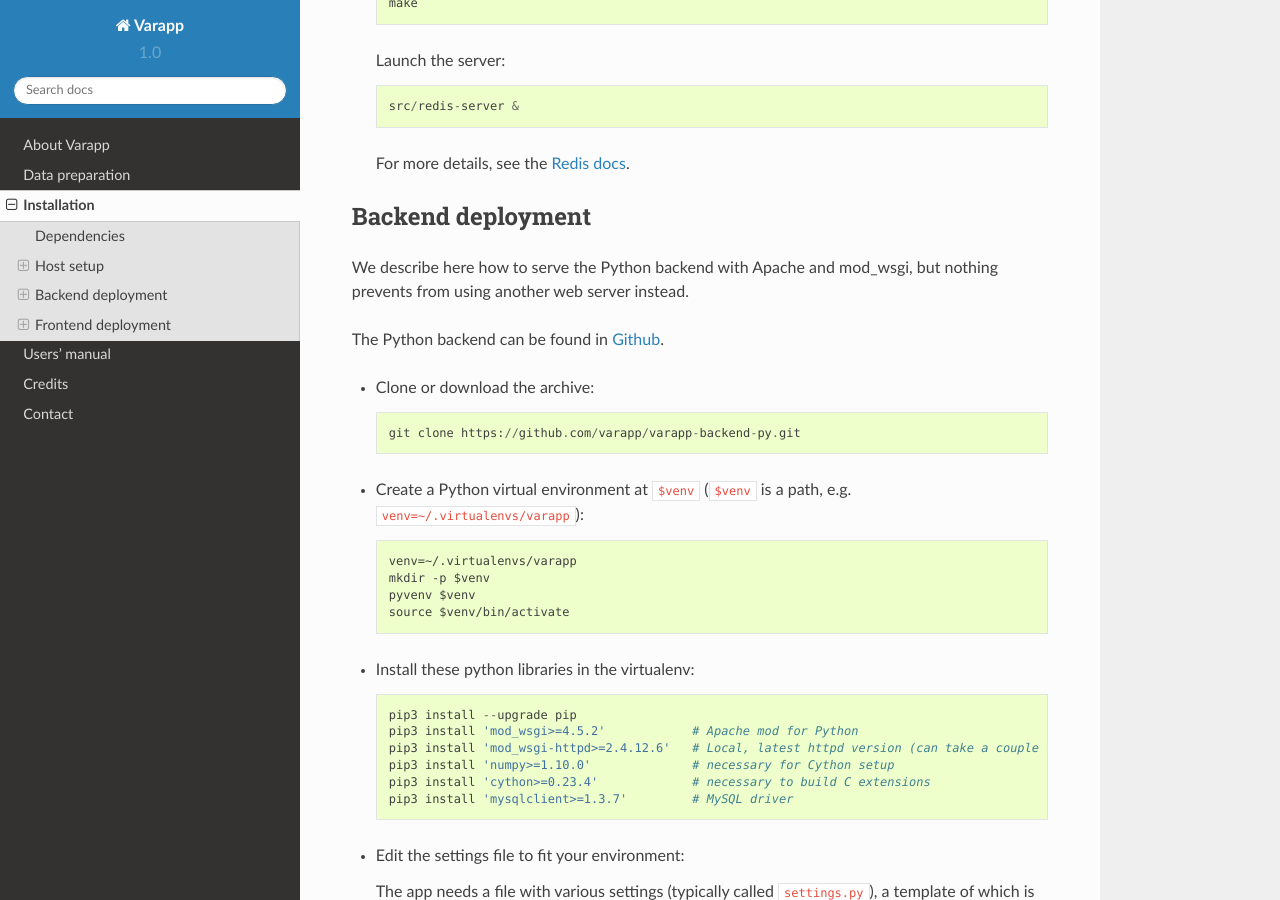
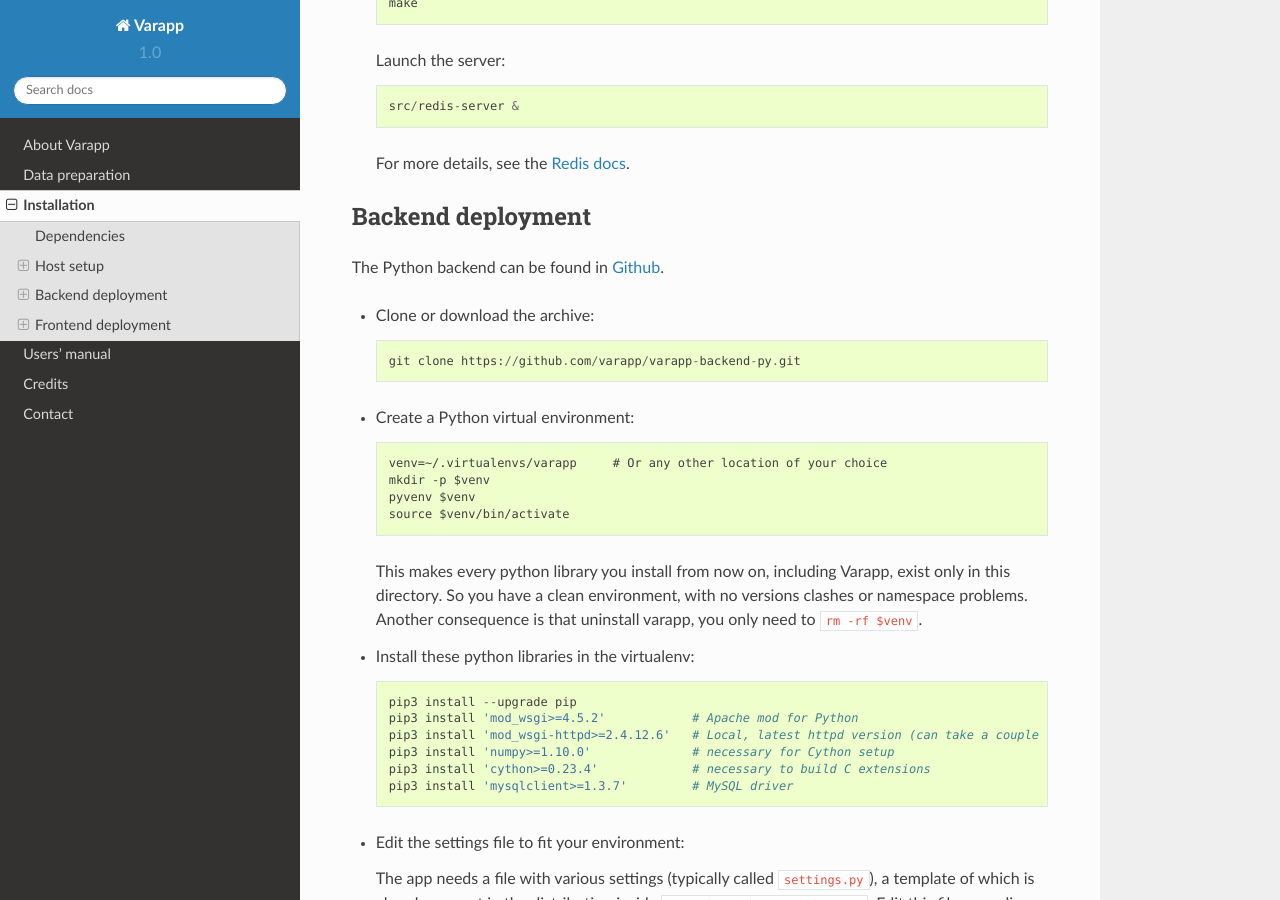
Before and after one commit to varapp/varapp-docs, a Sphinx documentation site: the page built from docs/src/deployment.rst, in a window 1280 px wide and 900 px high, scrolled down 2851 px. Built offline with Sphinx 7.4.7 and the Read the Docs theme 2.0.0, drawn with Linux system fonts in a browser that asks for light colours; some of the changed text lies outside the part shown.

Commit message:
virtualenv

```diff
--- a/docs/src/deployment.rst
+++ b/docs/src/deployment.rst
@@ -146,22 +146,22 @@
 Backend deployment
 ------------------
 
-We describe here how to serve the Python backend with Apache and mod_wsgi,
-but nothing prevents from using another web server instead.
-
 The Python backend can be found in `Github <https://github.com/varapp/varapp-backend-py>`_.
 
 * Clone or download the archive::
 
     git clone https://github.com/varapp/varapp-backend-py.git
 
-* Create a Python virtual environment at ``$venv``
-  (``$venv`` is a path, e.g. ``venv=~/.virtualenvs/varapp``)::
+* Create a Python virtual environment::
 
-    venv=~/.virtualenvs/varapp
+    venv=~/.virtualenvs/varapp     # Or any other location of your choice
     mkdir -p $venv
     pyvenv $venv
     source $venv/bin/activate
+
+  This makes every python library you install from now on, including Varapp, exist only in this directory.
+  So you have a clean environment, with no versions clashes or namespace problems.
+  Another consequence is that uninstall varapp, you only need to ``rm -rf $venv``.
 
 * Install these python libraries in the virtualenv::
 
@@ -278,6 +279,7 @@
 
   You can enter ``http://127.0.0.1:8887/varapp`` in your browser's address bar
   and it should answer "Hello World!".
+  This is the URL that the frontend will call to fetch data from the server.
 
 * Add more data:
 
```
Also changed, not shown: other parts of docs/src/deployment.rst (+2 -1 lines).
